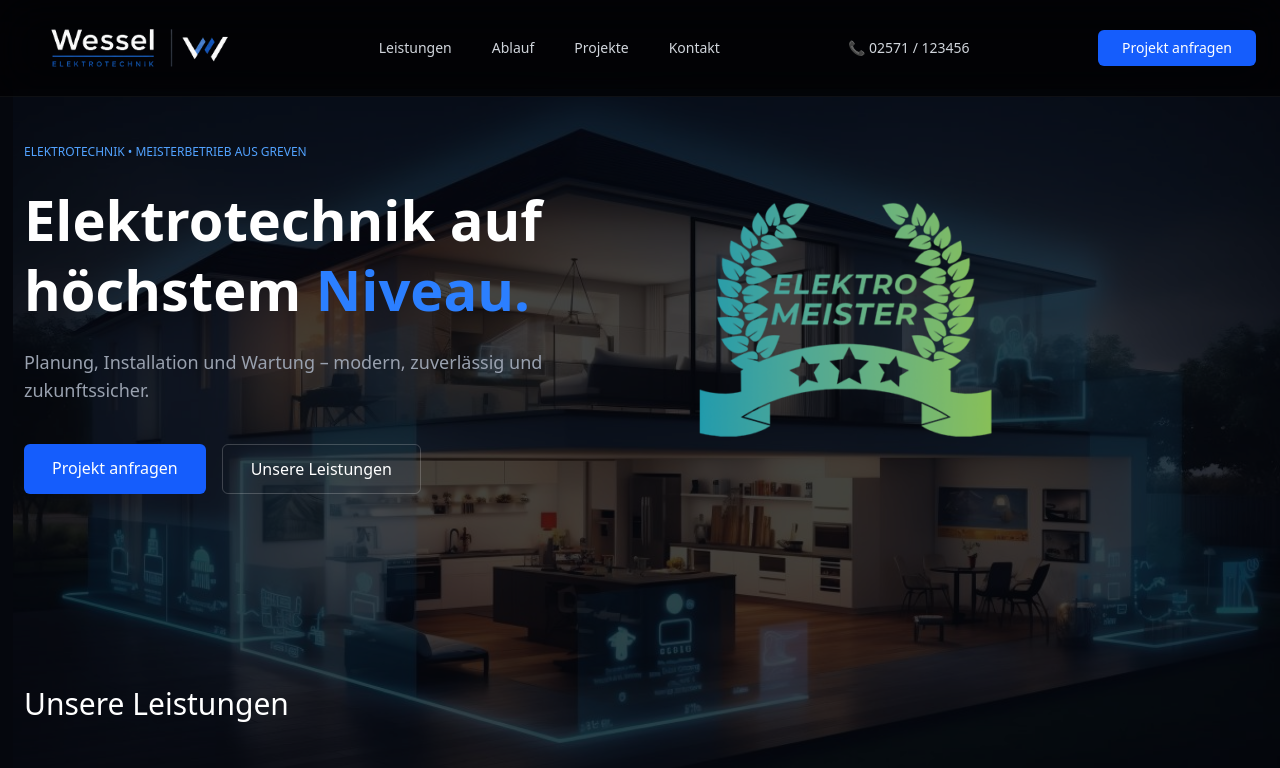
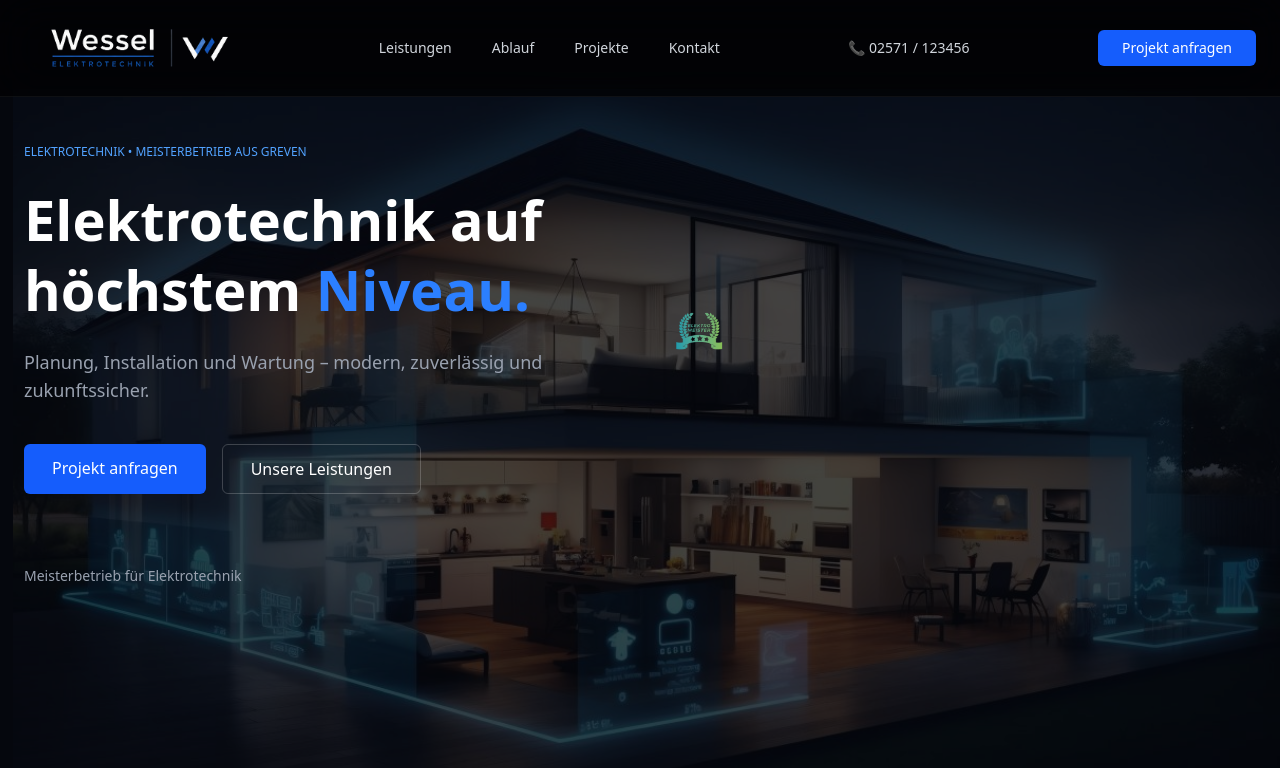
Before and after one commit to KW920/Wessel-Elektrotechnik-Web, a Next.js app: page / in a window 1280 px wide. Shown: the top 768 px of the page. Built offline with nearby package versions, Linux system fonts and the light colour scheme.

Commit message:
Update page.tsx

```diff
--- a/app/page.tsx
+++ b/app/page.tsx
@@ -70,8 +70,14 @@ export default function Page() {
             </div>
           </div>
 
-          <img src="/meisterlogo.png" className="rounded-2xl" />
-
+          <img
+  src="/meisterlogo.png"
+  alt="Elektromeister"
+  className="h-12 mt-6"
+/>
+<p className="text-sm text-gray-400 mt-2">
+  Meisterbetrieb für Elektrotechnik
+</p>
         </div>
       </section>
 
```
